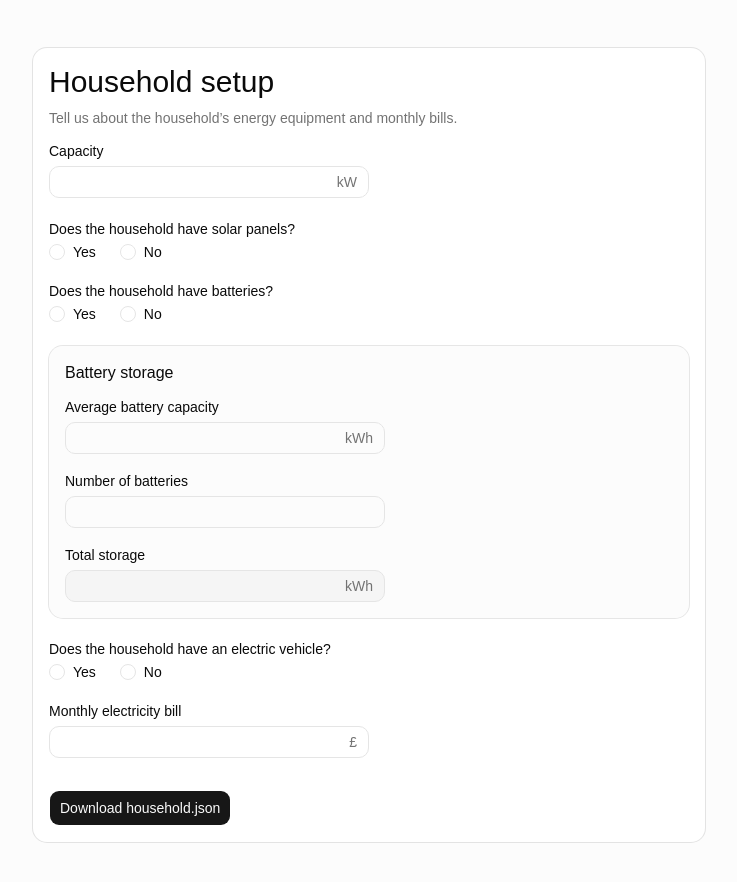
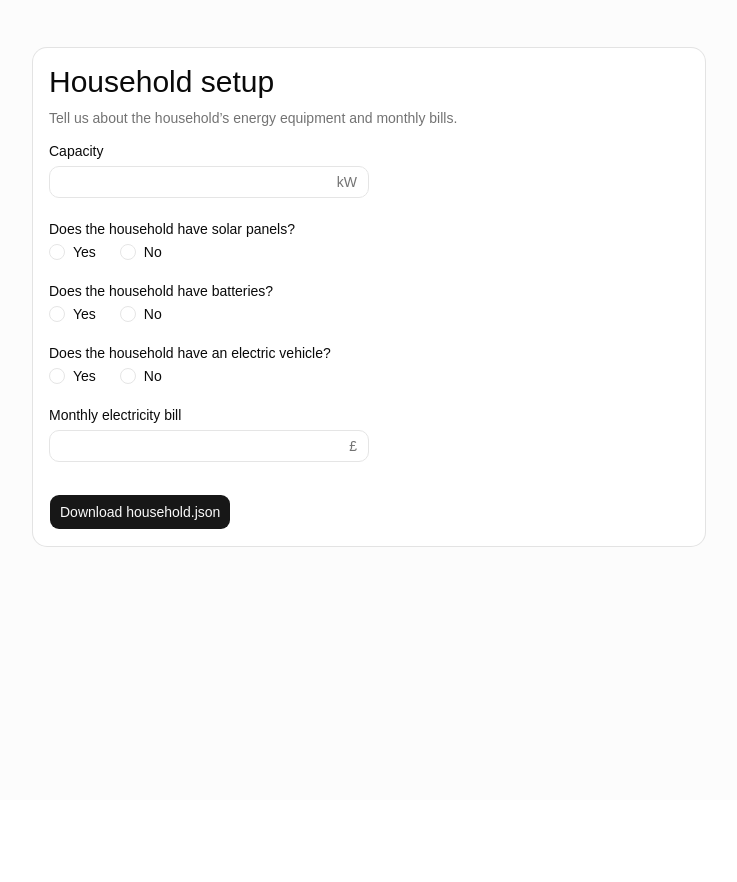
Before and after one commit to lolaoliver123/Bills, a React (Vite) app: page / in a window 1280 px wide. Shown: the top 882 px of the page, without its empty margins (271-1008 px from the left). After the commit the page ends 800 px from the top, so only its background shows below. Built offline with nearby package versions, Linux system fonts and the light colour scheme.

Commit message:
Refine form a little

```diff
--- a/src/App.tsx
+++ b/src/App.tsx
@@ -35,7 +35,6 @@ const KeepCalculatedFieldsInSync = () => {
             void setFieldValue("battery.totalStorage", calculated.battery.totalStorage, false);
         }
         if (calculated.potentialBattery.totalStorage !== values.potentialBattery.totalStorage) {
-            void setFieldValue("potentialBattery.averageBatteryCapacity", calculated.potentialBattery.totalStorage, false);
             void setFieldValue("potentialBattery.totalStorage", calculated.battery.totalStorage, false);
         }
     }, [
@@ -45,7 +44,6 @@ const KeepCalculatedFieldsInSync = () => {
         calculated.potentialSolar.valueOfTotalOutput,
         setFieldValue,
         values.battery.totalStorage,
-        values.potentialBattery.averageBatteryCapacity,
         values.potentialBattery.totalStorage,
         values.solar.valueOfTotalOutput,
         values.potentialSolar.valueOfTotalOutput,
--- a/src/forms/householdSetup/components/Household.tsx
+++ b/src/forms/householdSetup/components/Household.tsx
@@ -34,26 +34,27 @@ export const HouseholdFields = () => {
                     <CalculatedField label="Assumed output per panel"
                                      value={POTENTIAL_SOLAR_PANEL_CAPACITY_KW} unit="kW"/>
                     <NumberField name="potentialSolar.numberOfPanels" label="Number of panels"/>
-                    <CalculatedField label="Total potential solar output" value={values.potentialSolar.valueOfTotalOutput}
+                    <CalculatedField label="Total potential solar output"
+                                     value={values.potentialSolar.valueOfTotalOutput}
                                      unit="kW"/>
                 </DetailCard>
             ) : null}
 
 
             <BooleanField name="hasBatteries" label="Does the household have batteries?"/>
-            {values.hasBatteries ? (
+            {values.hasBatteries == true ? (
                 <DetailCard title="Battery storage">
                     <NumberField name="battery.averageBatteryCapacity" label="Average battery capacity" unit="kWh"/>
                     <NumberField name="battery.numberOfBatteries" label="Number of batteries"/>
                     <CalculatedField label="Total storage" value={values.battery?.totalStorage} unit="kWh"/>
                 </DetailCard>
-            ) : (
+            ) : values.hasBatteries == false ? (
                 <DetailCard title="Battery storage">
                     <NumberField name="battery.averageBatteryCapacity" label="Average battery capacity" unit="kWh"/>
                     <NumberField name="battery.numberOfBatteries" label="Number of batteries"/>
                     <CalculatedField label="Total storage" value={values.battery?.totalStorage} unit="kWh"/>
                 </DetailCard>
-            )}
+            ) : null}
 
             <BooleanField name="hasElectricVehicle" label="Does the household have an electric vehicle?"/>
             {values.hasElectricVehicle ? (
--- a/src/forms/householdSetup/schema.ts
+++ b/src/forms/householdSetup/schema.ts
@@ -36,6 +36,7 @@ export type Household = {
 };
 
 export const POTENTIAL_SOLAR_PANEL_CAPACITY_KW = 123;
+export const POTENTIAL_BATTERY_AVERAGE_CAPACITY_KW = 987;
 
 const optionalNumber = z.number().optional();
 
```
